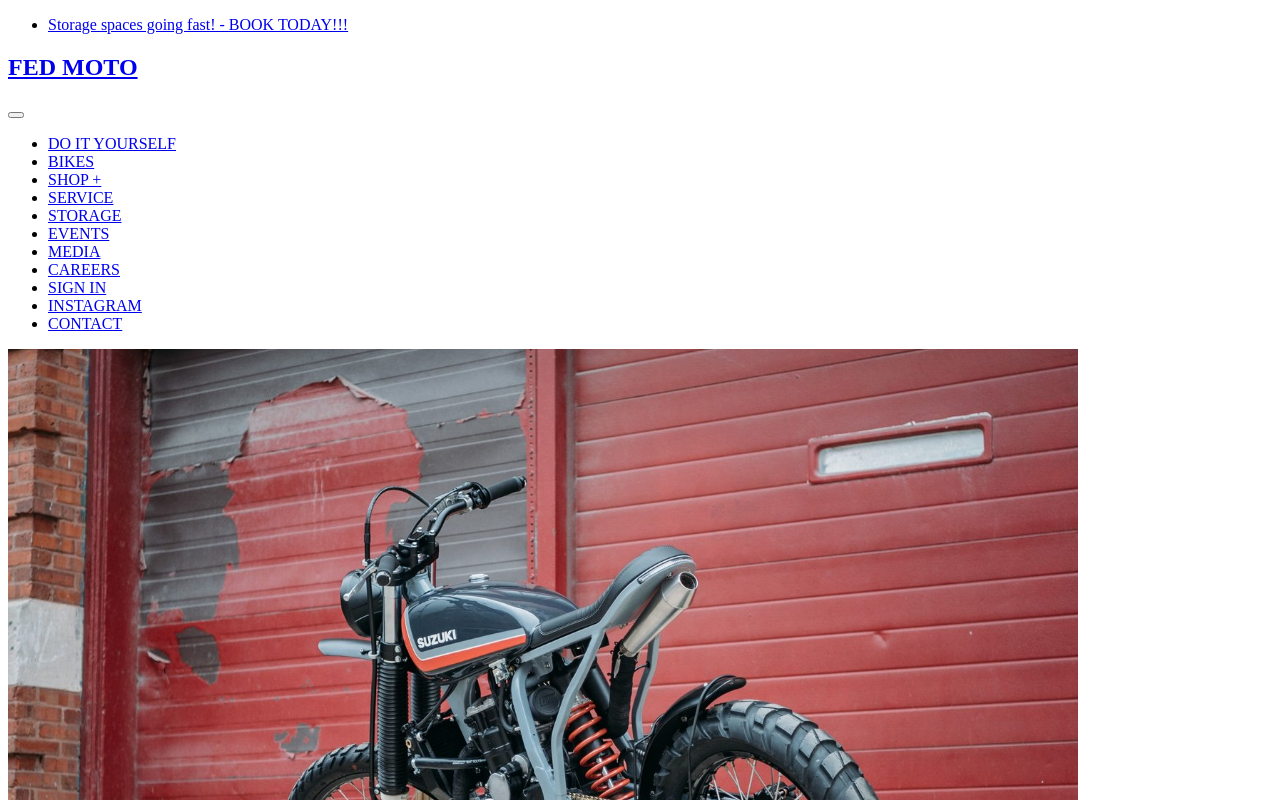
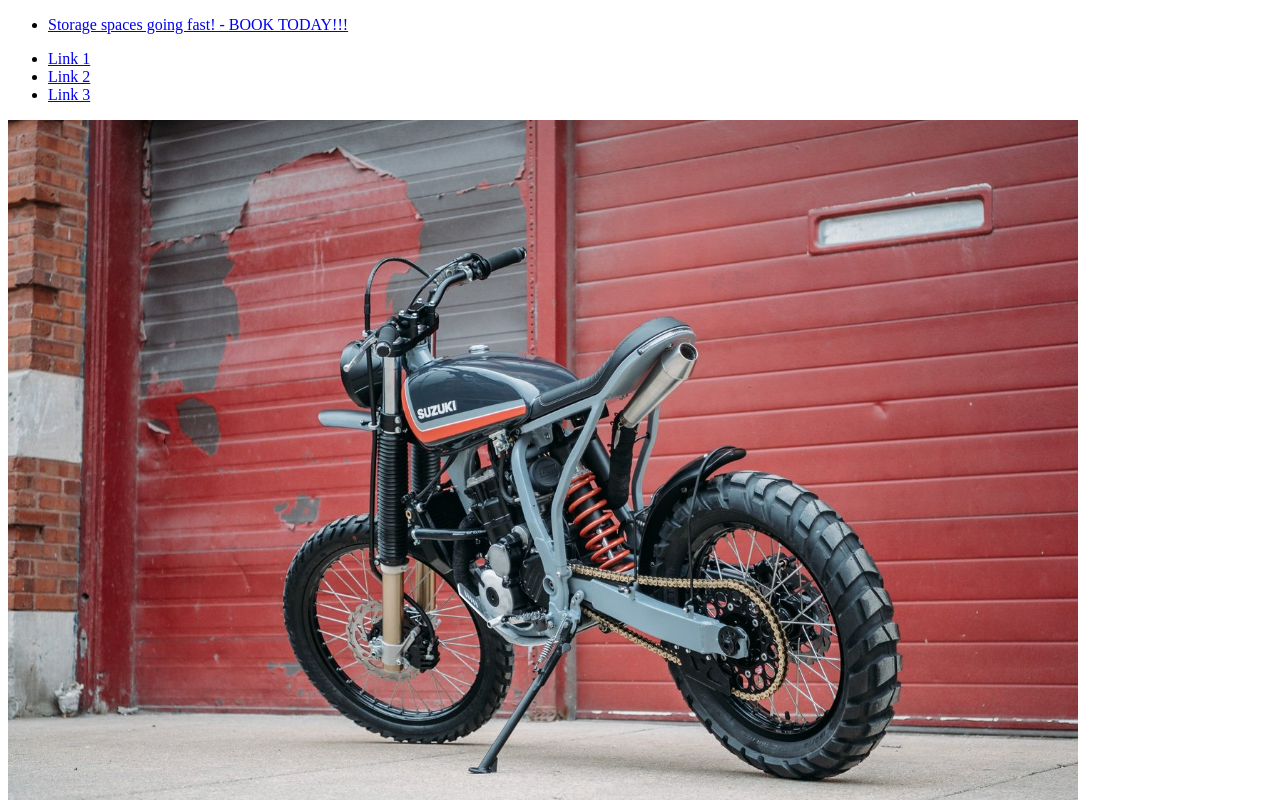
Before and after one commit to zapmi/fedmoto, a React app: page / in a window 1280 px wide. Shown: the top 800 px of the page. Built offline with nearby package versions, Linux system fonts and the light colour scheme; the HTML template or start-up script is replaced by a standard one.

Commit message:
nav bar moved to left side

```diff
--- a/package.json
+++ b/package.json
@@ -19,6 +19,7 @@
     "jquery": "^3.4.1",
     "popper.js": "^1.16.0",
     "react": "^16.11.0",
+    "react-bootstrap-sidebar": "0.0.1",
     "react-dom": "^16.11.0",
     "react-router": "^5.1.2",
     "react-router-dom": "^5.1.2",
--- a/react-client/src/Components/App.jsx
+++ b/react-client/src/Components/App.jsx
@@ -6,7 +6,6 @@ import bigSuzi from './Images/bigSuz.jpg';
 import NavBar from './HeaderComponent/NavBar';
 import Footer from './FooterComponent/Footer';
 import SideNav from './HeaderComponent/SideNav';
-
 
 class App extends Component {
   render() {
--- a/react-client/src/Components/HeaderComponent/SideNav.jsx
+++ b/react-client/src/Components/HeaderComponent/SideNav.jsx
@@ -3,59 +3,81 @@ import { Link } from 'react-router-dom';
 class SideNav extends Component {
     render() {
         return (
-            <nav class="navbar navbar-expand-lg navbar-light bg-light">
-                <div class="d-flex flex-grow-1">
-                    <span class="w-100 d-lg-none d-block">
-                    </span>
-                    <a class="navbar-brand d-none d-lg-inline-block" href="#">
-                        <h2>FED MOTO</h2>
-                    </a>
+            // <nav class="navbar navbar-expand-lg navbar-light bg-light">
+            //     <div class="d-flex flex-grow-1">
+            //         <span class="w-100 d-lg-none d-block">
+            //         </span>
+            //         <a class="navbar-brand d-none d-lg-inline-block" href="#">
+            //             <h2>FED MOTO</h2>
+            //         </a>
 
-                    <div class="w-100 text-right">
-                        <button class="navbar-toggler" type="button" data-toggle="collapse" data-target="#myNavbar">
-                            <span class="navbar-toggler-icon"></span>
-                        </button>
-                    </div>
-                </div>
-                <div class="collapse navbar-collapse flex-grow-1 text-right" id="myNavbar">
-                    <ul class="navbar-nav ml-auto flex-nowrap">
+            //         <div class="w-100 text-right">
+            //             <button class="navbar-toggler" type="button" data-toggle="collapse" data-target="#myNavbar">
+            //                 <span class="navbar-toggler-icon"></span>
+            //             </button>
+            //         </div>
+            //     </div>
+            //     <div class="collapse navbar-collapse flex-grow-1 text-right" id="myNavbar">
+            //         <ul class="navbar-nav ml-auto flex-nowrap">
+            //             <li class="nav-item">
+            //                 <a href="doItYourself.html" class="nav-link m-2 menu-item nav-active">DO IT YOURSELF</a>
+            //             </li>
+            //             <li class="nav-item">
+            //                 <a href="bikes.html" class="nav-link m-2 menu-item">BIKES</a>
+            //             </li>
+            //             <li class="nav-item">
+            //                 <a href="shop.html" class="nav-link m-2 menu-item">SHOP +</a>
+            //             </li>
+            //             <li class="nav-item">
+            //                 <a href="service.html" class="nav-link m-2 menu-item">SERVICE</a>
+            //             </li>
+            //             <li class="nav-item">
+            //                 <a href="storage.html" class="nav-link m-2 menu-item">STORAGE</a>
+            //             </li>
+            //             <li class="nav-item">
+            //                 <a href="events.html" class="nav-link m-2 menu-item">EVENTS</a>
+            //             </li>
+            //             <li class="nav-item">
+            //                 <a href="media.html" class="nav-link m-2 menu-item">MEDIA</a>
+            //             </li>
+            //             <li class="nav-item">
+            //                 <a href="careers.html" class="nav-link m-2 menu-item">CAREERS</a>
+            //             </li>
+            //             <li class="nav-item">
+            //                 <a href="signin.html" class="nav-link m-2 menu-item">SIGN IN</a>
+            //             </li>
+            //             <li class="nav-item">
+            //                 <a href="https://www.instagram.com/federalmoto/" target="_blank" class="nav-link m-2 menu-item">INSTAGRAM</a>
+            //             </li>
+            //             <li class="nav-item">
+            //                 <a href="contact.html" class="nav-link m-2 menu-item">CONTACT</a>
+            //             </li>
+
+            //         </ul>
+            //     </div>
+            // </nav>
+
+
+            <nav class="navbar bg-light">
+                <ul class="navbar-nav">
                     <li class="nav-item">
-                            <a href="doItYourself.html" class="nav-link m-2 menu-item nav-active">DO IT YOURSELF</a>
+                        <a class="nav-link" href="#">Link 1</a>
                     </li>
                     <li class="nav-item">
-                            <a href="bikes.html" class="nav-link m-2 menu-item">BIKES</a>
+                        <a class="nav-link" href="#">Link 2</a>
                     </li>
                     <li class="nav-item">
-                            <a href="shop.html" class="nav-link m-2 menu-item">SHOP +</a>
+                        <a class="nav-link" href="#">Link 3</a>
                     </li>
-                        <li class="nav-item">
-                            <a href="service.html" class="nav-link m-2 menu-item">SERVICE</a>
-                        </li>
-                        <li class="nav-item">
-                            <a href="storage.html" class="nav-link m-2 menu-item">STORAGE</a>
-                        </li>
-                        <li class="nav-item">
-                            <a href="events.html" class="nav-link m-2 menu-item">EVENTS</a>
-                        </li>
-                        <li class="nav-item">
-                            <a href="media.html" class="nav-link m-2 menu-item">MEDIA</a>
-                        </li>
-                        <li class="nav-item">
-                            <a href="careers.html" class="nav-link m-2 menu-item">CAREERS</a>
-                        </li>
-                        <li class="nav-item">
-                            <a href="signin.html" class="nav-link m-2 menu-item">SIGN IN</a>
-                        </li>
-                        <li class="nav-item">
-                            <a href="https://www.instagram.com/federalmoto/" target="_blank" class="nav-link m-2 menu-item">INSTAGRAM</a>
-                        </li>
-                        <li class="nav-item">
-                            <a href="contact.html" class="nav-link m-2 menu-item">CONTACT</a>
-                        </li>
+                </ul>
+            </nav >
 
-                    </ul>
-                </div>
-            </nav>
+
+
+
+
+
+
 
 
         )
```
Also changed, not shown: react-client/src/Components/HeaderComponent/NavBar.jsx (line endings or trailing spaces), 1 other file (tests, documents, lock files or other folders). Lines whose indentation alone changed are shown as unchanged.
